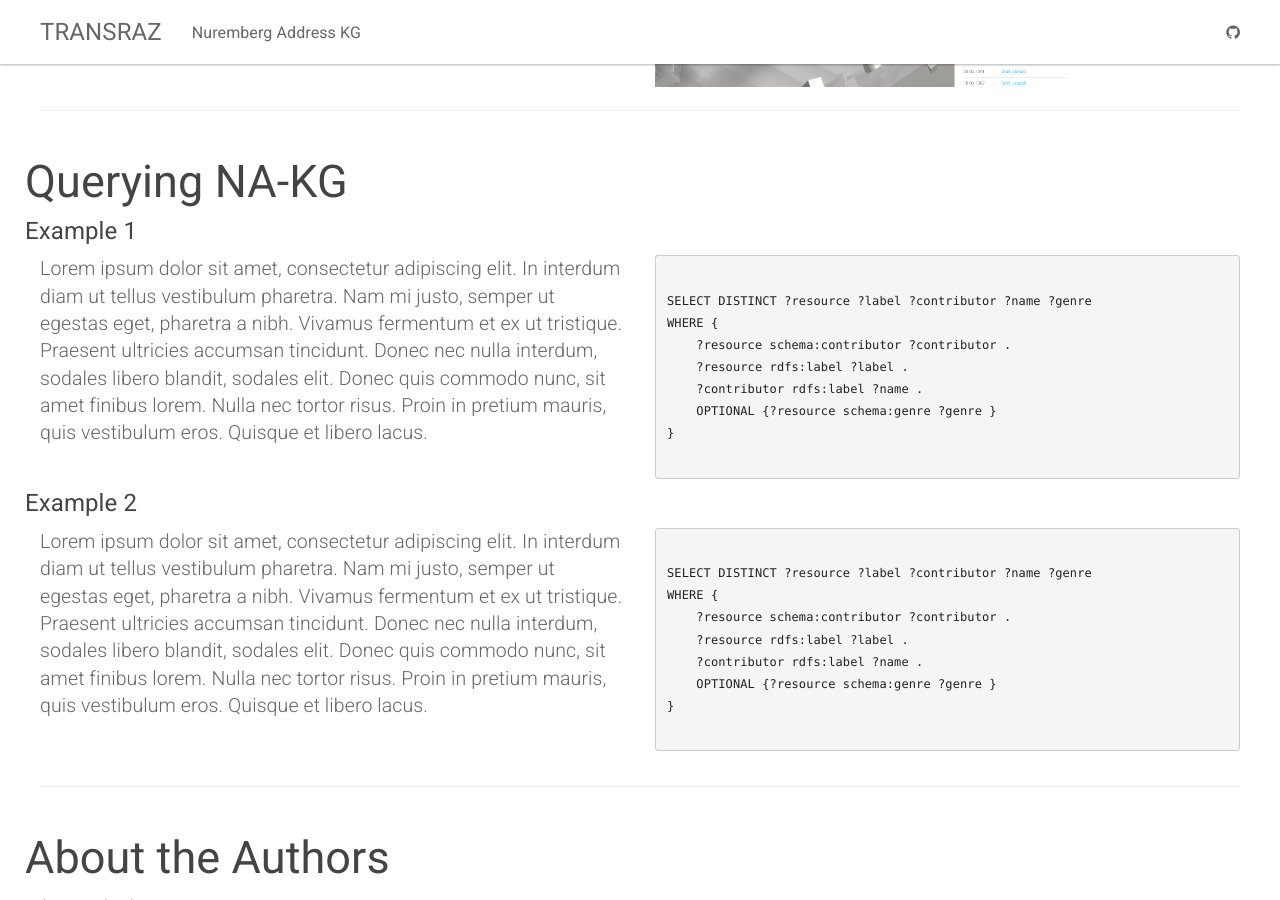
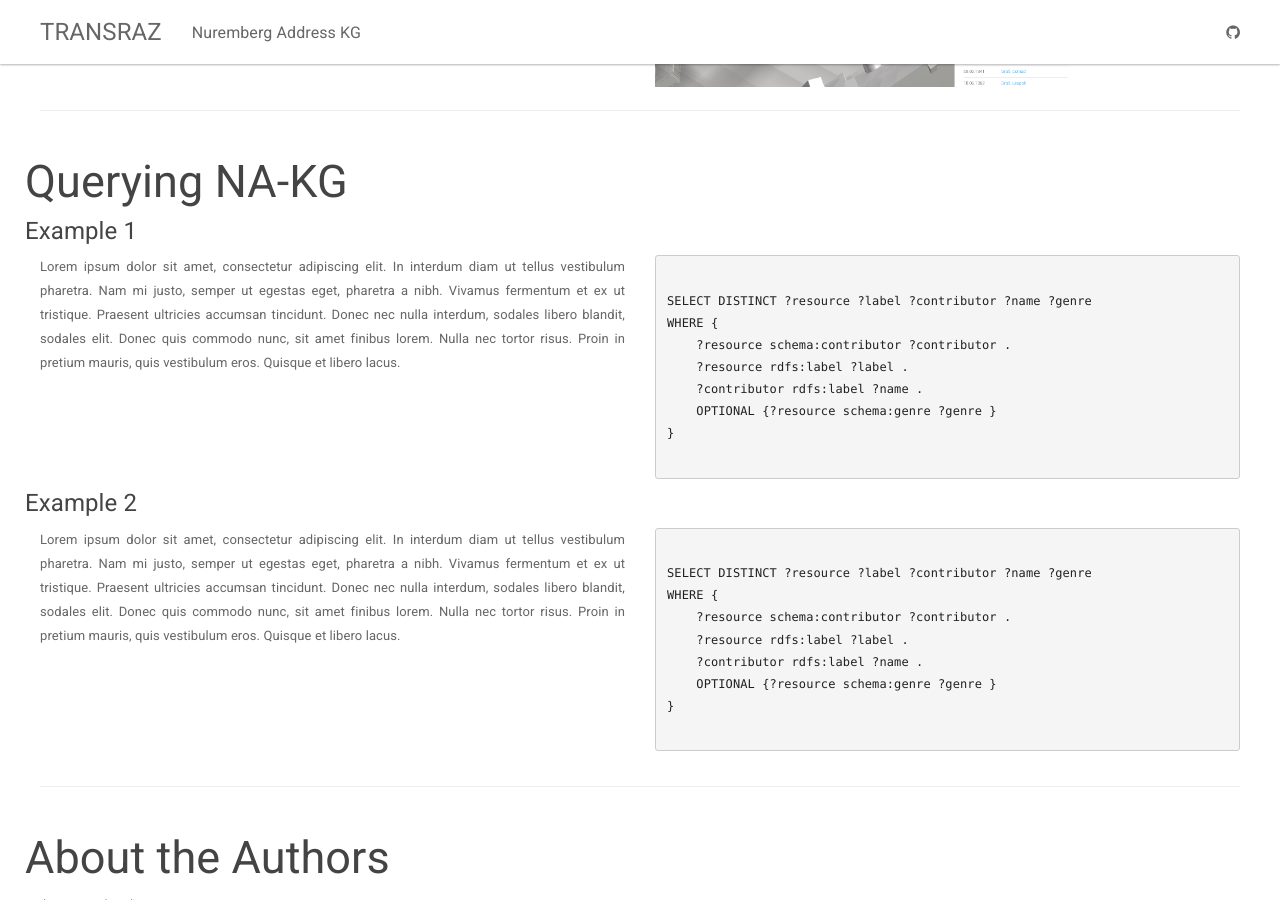
Before and after one commit to ISE-FIZKarlsruhe/Transraz, a Jekyll site: the page built from NA-KG.html, in a window 1280 px wide and 900 px high, scrolled down 2123 px. Built offline with Jekyll 4.4.1, drawn with Linux system fonts in a browser that asks for light colours.

Commit message:
query columns

```diff
--- a/NA-KG.html
+++ b/NA-KG.html
@@ -75,7 +75,7 @@ layout: default
         <h2 class="header-light regular-pad">Querying NA-KG</h2>
             <h4>Example 1</h4>
         <div class="col-md-6">
-            <p class="lead">Lorem ipsum dolor sit amet, consectetur adipiscing elit. In interdum diam ut tellus vestibulum pharetra. Nam mi justo, semper ut egestas eget, pharetra a nibh. Vivamus fermentum et ex ut tristique. Praesent ultricies accumsan tincidunt. Donec nec nulla interdum, sodales libero blandit, sodales elit. Donec quis commodo nunc, sit amet finibus lorem. Nulla nec tortor risus. Proin in pretium mauris, quis vestibulum eros. Quisque et libero lacus. </p>
+            <p align="justify">Lorem ipsum dolor sit amet, consectetur adipiscing elit. In interdum diam ut tellus vestibulum pharetra. Nam mi justo, semper ut egestas eget, pharetra a nibh. Vivamus fermentum et ex ut tristique. Praesent ultricies accumsan tincidunt. Donec nec nulla interdum, sodales libero blandit, sodales elit. Donec quis commodo nunc, sit amet finibus lorem. Nulla nec tortor risus. Proin in pretium mauris, quis vestibulum eros. Quisque et libero lacus. </p>
         </div>
 
         <div class="col-md-6">
@@ -92,7 +92,7 @@ WHERE {
 
             <h4>Example 2</h4>
         <div class="col-md-6">
-            <p class="lead">Lorem ipsum dolor sit amet, consectetur adipiscing elit. In interdum diam ut tellus vestibulum pharetra. Nam mi justo, semper ut egestas eget, pharetra a nibh. Vivamus fermentum et ex ut tristique. Praesent ultricies accumsan tincidunt. Donec nec nulla interdum, sodales libero blandit, sodales elit. Donec quis commodo nunc, sit amet finibus lorem. Nulla nec tortor risus. Proin in pretium mauris, quis vestibulum eros. Quisque et libero lacus. </p>
+            <p align="justify">Lorem ipsum dolor sit amet, consectetur adipiscing elit. In interdum diam ut tellus vestibulum pharetra. Nam mi justo, semper ut egestas eget, pharetra a nibh. Vivamus fermentum et ex ut tristique. Praesent ultricies accumsan tincidunt. Donec nec nulla interdum, sodales libero blandit, sodales elit. Donec quis commodo nunc, sit amet finibus lorem. Nulla nec tortor risus. Proin in pretium mauris, quis vestibulum eros. Quisque et libero lacus. </p>
         </div>
 
         <div class="col-md-6">
```
